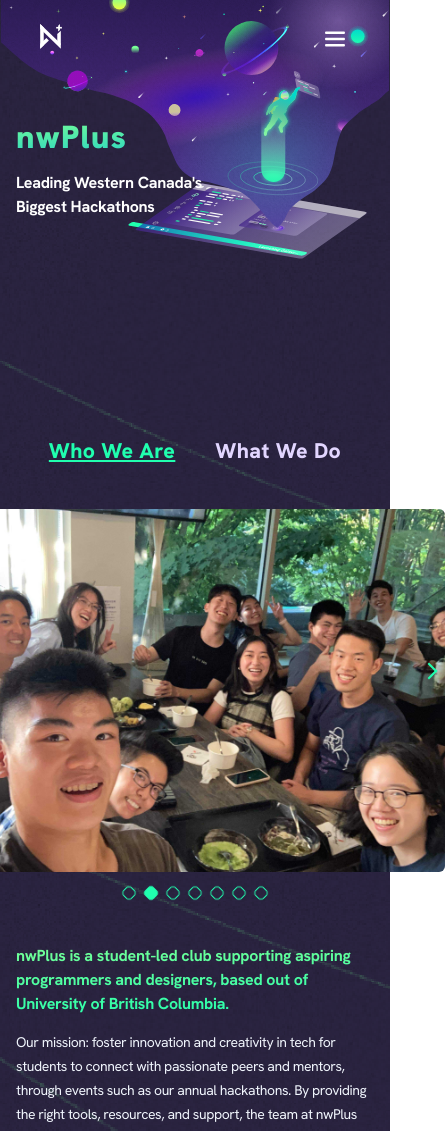
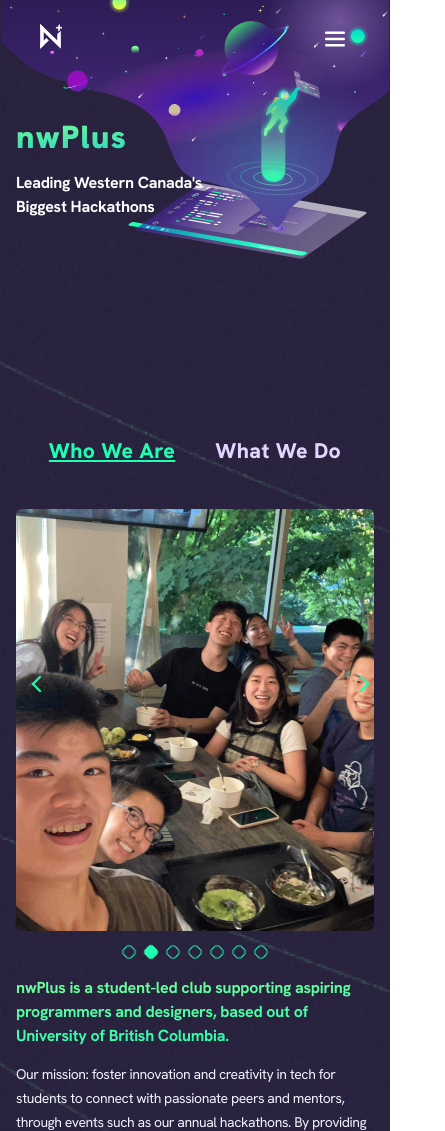
Before and after one commit to nwplus/www, a Next.js app: page / in a window 390 px wide. Shown: the top 1131 px of the page, 445 px wide, since content can reach past the window. Built offline with nearby package versions, Linux system fonts and the light colour scheme; no server answers; the database is empty.

Commit message:
Make carousel responsive

```diff
--- a/components/Carousel.js
+++ b/components/Carousel.js
@@ -10,7 +10,8 @@
 
 const Container = styled.div`
     position: relative;
-    width: ${(p) => p.width}px;
+    height: ${(p) => p.height ? p.height : '100%'};
+    width: ${(p) => p.width ? p.width : '100%'};
 `
 
 const FilledDiamond = styled.div`
@@ -37,15 +38,11 @@
 `;
 
 const Image = styled.img`
-    width: 29vw;
-    height: 25hw;
+    height: 100%;
+    width: 100%;
     margin-bottom: 10px;
     border-radius: 6px;
     object-fit: cover;
-    ${(p) => p.theme.mediaQueries.mobile} {
-        width: ${(p) => p.width}px;
-        height: ${(p) => p.height}px;
-    }
 `;
 
 const BaseArrow = css`
@@ -89,10 +86,10 @@
             {
                 numImages > 0
                 &&
-                <Container width={width}>
+                <Container width={width} height={height}>
                     <RightArrow onClick={() => setImageIndex(imageIndex == numImages - 1 ? 0 : imageIndex + 1)}/>
                     <LeftArrow onClick={() => setImageIndex(imageIndex == 0 ? numImages - 1 : imageIndex - 1)}/>
-                    <Image src={images[imageIndex]} width={width} height={height}/>
+                    <Image src={images[imageIndex]} />
                     <FlexBox>
                         {images.map((item, index) => {
                             return index == imageIndex
--- a/pages/index.js
+++ b/pages/index.js
@@ -40,11 +40,20 @@
   display: flex;
   flex-direction: row;
   align-items: center;
-  gap: 128px;
+  gap: 64px;
 
   ${(p) => p.theme.mediaQueries.mobile} {
     flex-direction: column;
     gap: 32px;
+  }
+`;
+
+const CarouselContainer = styled.div`
+  height: 50vh;
+  min-width: 40%;
+
+  ${(p) => p.theme.mediaQueries.mobile} {
+    width: 100%;
   }
 `;
 
@@ -104,6 +113,7 @@
           </AboutHeader>
           {activeTab === 'Who We Are' ?
             <AboutSection>
+              <CarouselContainer>
                 <Carousel
                   images={[
                     '/assets/images/team_nwplus.png',
@@ -114,9 +124,8 @@
                     '/assets/images/team_design.png',
                     '/assets/images/team_dev.png'
                   ]}
-                height={363}
-                width={500}
                 />
+              </CarouselContainer>
               <div>
                 <Title2 withGradient>nwPlus is a student-led club supporting aspiring programmers and designers, based out of University of British Columbia.</Title2>
                 <Body>Our mission: foster innovation and creativity in tech for students to connect with passionate peers and mentors, through events such as our annual hackathons. By providing the right tools, resources, and support, the team at nwPlus aims to encourage students to gain hands-on experience with cutting-edge technology outside of classroom settings.</Body>
```
Lines whose indentation alone changed are shown as unchanged.
